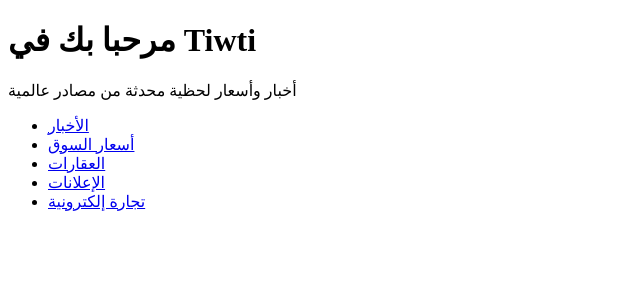
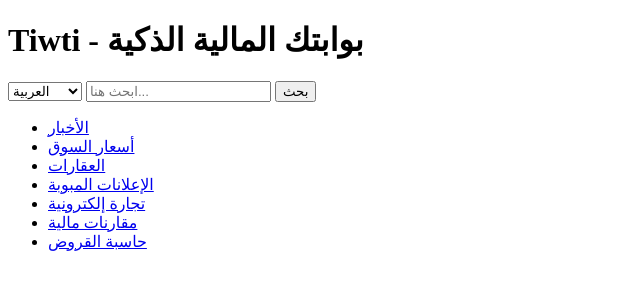
Before and after one commit to mohamedelzabit/Tiwti-, a plain HTML site: page index.html in a window 1280 px wide. Shown: the whole page, without its empty margins (0-640 px from the left). Drawn offline with Linux system fonts and the light colour scheme.

Commit message:
Add files via upload

```diff
--- a/index.html
+++ b/index.html
@@ -1,20 +1,48 @@
 
 <!DOCTYPE html>
-<html lang="en">
+<html lang="ar">
 <head>
     <meta charset="UTF-8">
     <title>Tiwti - بوابتك المالية الذكية</title>
     <meta name="viewport" content="width=device-width, initial-scale=1.0">
+    <script>
+        function changeLanguage(lang) {
+            const url = new URL(window.location.href);
+            url.searchParams.set('lang', lang);
+            window.location.href = url.toString();
+        }
+
+        function searchSite() {
+            const query = document.getElementById('search').value;
+            if (query) {
+                window.location.href = `/search.html?q=${encodeURIComponent(query)}`;
+            }
+        }
+    </script>
 </head>
 <body>
-    <h1>مرحبا بك في Tiwti</h1>
-    <p>أخبار وأسعار لحظية محدثة من مصادر عالمية</p>
+    <header>
+        <h1>Tiwti - بوابتك المالية الذكية</h1>
+        <select onchange="changeLanguage(this.value)">
+            <option value="ar">العربية</option>
+            <option value="en">English</option>
+            <option value="zh">中文</option>
+            <option value="fr">Français</option>
+            <option value="ja">日本語</option>
+        </select>
+        <input type="text" id="search" placeholder="ابحث هنا...">
+        <button onclick="searchSite()">بحث</button>
+    </header>
+    <main>
         <ul>
             <li><a href="news.html">الأخبار</a></li>
             <li><a href="markets.html">أسعار السوق</a></li>
             <li><a href="realestate.html">العقارات</a></li>
-        <li><a href="classifieds.html">الإعلانات</a></li>
+            <li><a href="classifieds.html">الإعلانات المبوبة</a></li>
             <li><a href="ecommerce.html">تجارة إلكترونية</a></li>
+            <li><a href="compare.html">مقارنات مالية</a></li>
+            <li><a href="loan-calculator.html">حاسبة القروض</a></li>
         </ul>
+    </main>
 </body>
 </html>
```
Lines whose indentation alone changed are shown as unchanged.
